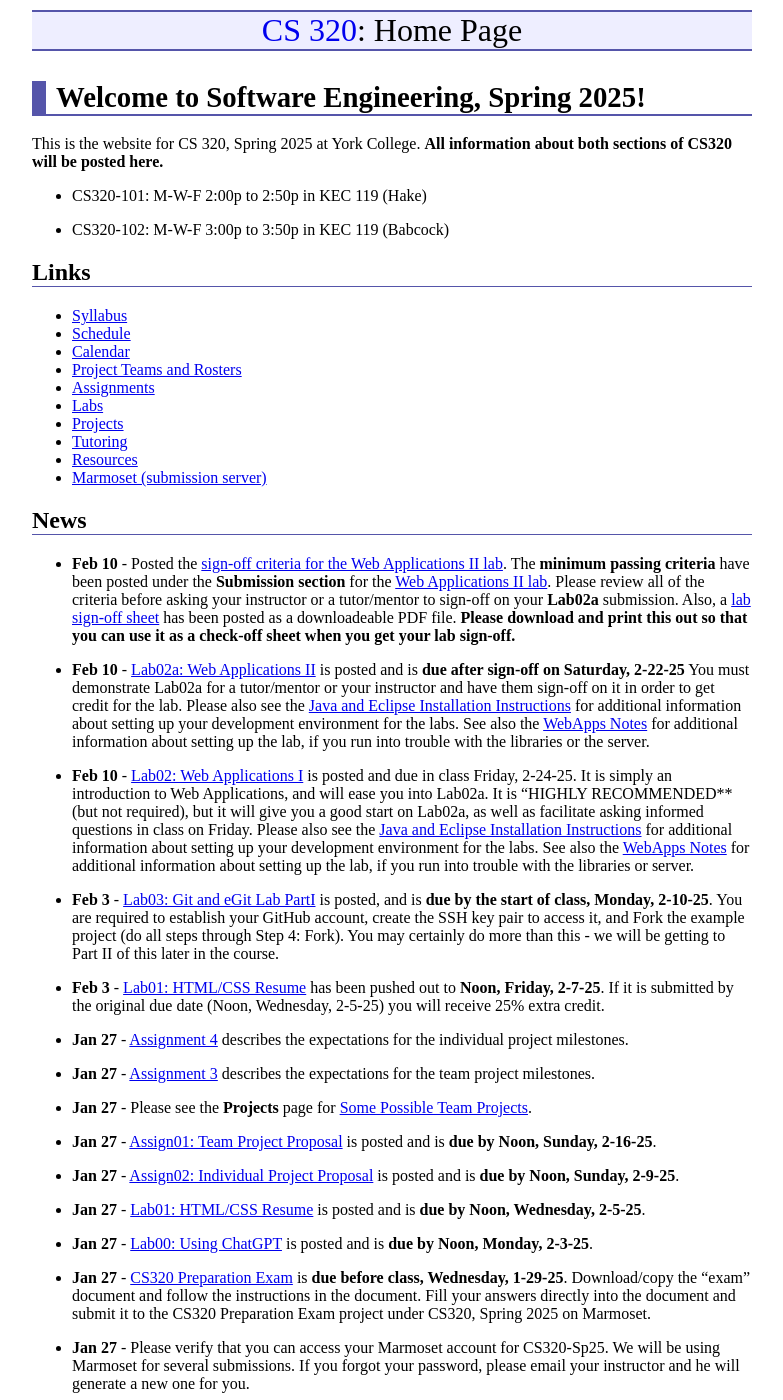
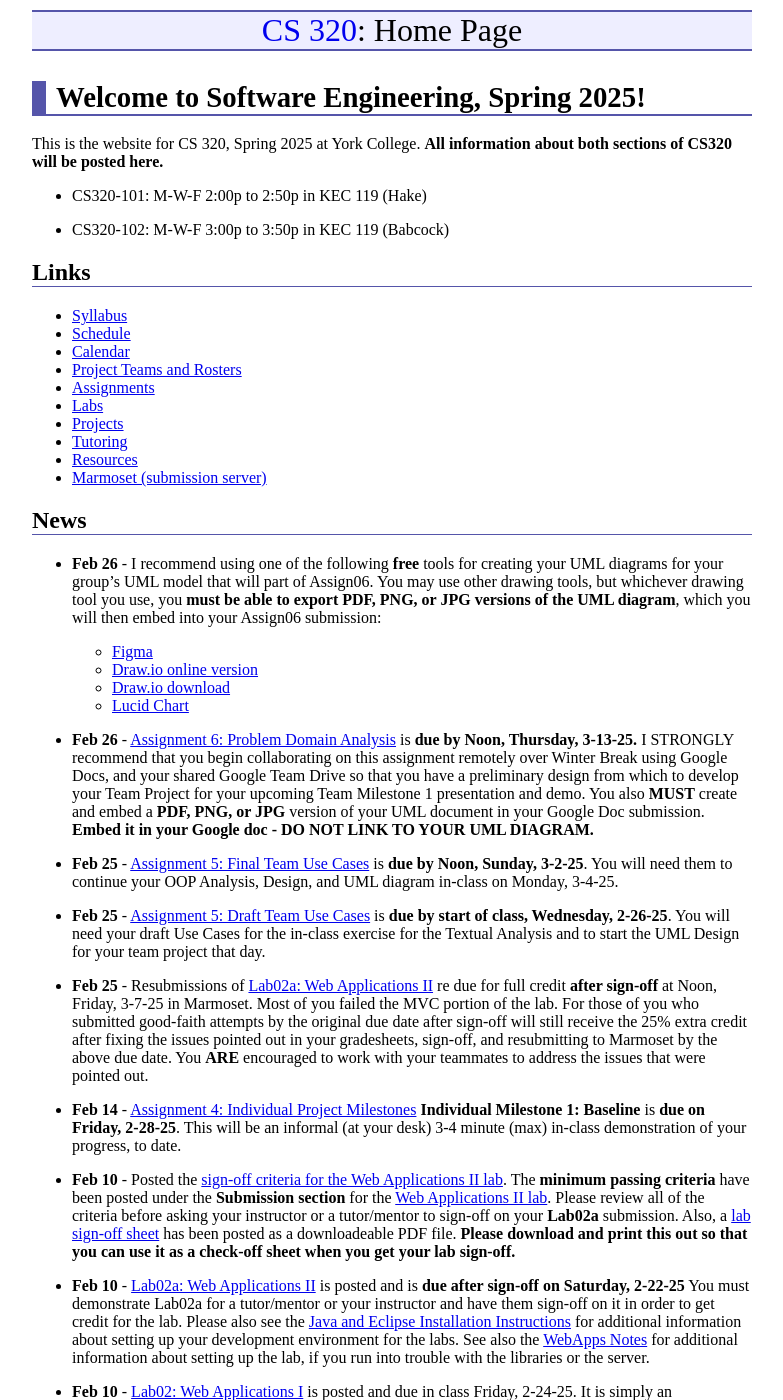
Before and after one commit to ycpcs/cs320-spring2025, a Jekyll site: the page built from index.md, in a window 1280 px wide and 1400 px high. Shown: the whole window, without its empty margins (248-1031 px from the left). Built offline with Jekyll 4.4.1, drawn with Linux system fonts in a browser that asks for light colours.

Commit message:
updated news

```diff
--- a/index.md
+++ b/index.md
@@ -74,29 +74,24 @@ As such, some of the links below could return 404 Page Not Found Errors.  We wil
 * **Feb 28** - [Team Project Milestone 1: Minimal Working System](assign/assign03.html) is due Wednesday, 3-13-24**.  This will be a FORMAL 10-12 minute (max) in-class team presentation/demonstration of your team's progress on your UI structure and navigation.  You should have the majority of your servlets and JSPs defined, and be able to navigate between most, if not all, of your pages.  Your HTML/CSS will still be in a rough state - don't worry about making it "pretty", focus on functionality over form.  There is **NO** expectation for having any of your SQL database implemented or working.  For the time being, if you want to persist user-entered data between your UI and your server, consider using the HTTP Session for that.
 
 
-* **Feb 20** - I recommend using one of the following **free** tools for creating your UML diagrams for your group's UML model that will part of Assign06.  You may use other drawing tools, but whichever drawing tool you use, you **must be able to export PDF, PNG, or JPG versions of the UML diagram**, which you will then embed into your Assign06 submission:
+-->
+
+* **Feb 26** - I recommend using one of the following **free** tools for creating your UML diagrams for your group's UML model that will part of Assign06.  You may use other drawing tools, but whichever drawing tool you use, you **must be able to export PDF, PNG, or JPG versions of the UML diagram**, which you will then embed into your Assign06 submission:
 
 	* [Figma](https://www.figma.com/)
 	* [Draw.io online version](https://app.diagrams.net/)
 	* [Draw.io download](https://www.drawio.com/)
 	* [Lucid Chart](https://www.lucidchart.com/)
 
-* **Feb 20** - [Assignment 6: Problem Domain Analysis](assign/assign06.html) is **due by Noon, Satureday, 3-9-24.**  I STRONGLY recommend that you begin collaborating on this assignment remotely over Winter Break using Google Docs, and your shared Google Team Drive so that you have a preliminary design from which to develop your Team Project for your upcoming Team Milestone 1 presentation and demo.  You also **MUST** create and embed a **PDF, PNG, or JPG** version of your UML document in your Google Doc submission. **Embed it in your Google doc - DO NOT LINK TO YOUR UML DIAGRAM.**
+* **Feb 26** - [Assignment 6: Problem Domain Analysis](assign/assign06.html) is **due by Noon, Thursday, 3-13-25.**  I STRONGLY recommend that you begin collaborating on this assignment remotely over Winter Break using Google Docs, and your shared Google Team Drive so that you have a preliminary design from which to develop your Team Project for your upcoming Team Milestone 1 presentation and demo.  You also **MUST** create and embed a **PDF, PNG, or JPG** version of your UML document in your Google Doc submission. **Embed it in your Google doc - DO NOT LINK TO YOUR UML DIAGRAM.**
 
-* **Feb 19** - [The Web Applications Lab](labs/lab02a.html) is **now due for full credit by the end of Wednesday, 2-21-24, w/sign-off**.  Labs that were submitted on or before the original due date (Monday 2-19-24) and have been signed-off, will receive 10% extra credit per day, i.e., a submission w/sign-off on Friday, 2-16-24 will receive 40% extra credit, a submission w/sign-off on Monday, 2-19-24 will receive 10% extra credit.
+* **Feb 25** - [Assignment 5: Final Team Use Cases](assign/assign05.html) is **due by Noon, Sunday, 3-2-25**.  You will need them to continue your OOP Analysis, Design, and UML diagram in-class on Monday, 3-4-25.
 
-* **Feb 18** - [Assignment 5: Final Team Use Cases](assign/assign05.html) is **due by Noon, Sunday, 2-25-24**.  You will need them to continue your OOP Analysis, Design, and UML diagram in-class on Monday, 2-26-24.
+* **Feb 25** - [Assignment 5: Draft Team Use Cases](assign/assign05.html) is **due by start of class, Wednesday, 2-26-25**.  You will need your draft Use Cases for the in-class exercise for the Textual Analysis and to start the UML Design for your team project that day.
 
-* **Feb 18** - [Assignment 5: Draft Team Use Cases](assign/assign05.html) is **due by start of class, Friday, 2-23-24**.  You will need your draft Use Cases for the in-class exercise for the Textual Analysis and to start the UML Design for your team project that day.
+* **Feb 25** - Resubmissions of [Lab02a: Web Applications II](labs/lab02a.html) re due for full credit **after sign-off** at Noon, Friday, 3-7-25 in Marmoset.  Most of you failed the MVC portion of the lab.  For those of you who submitted good-faith attempts by the original due date after sign-off will still receive the 25% extra credit after fixing the issues pointed out in your gradesheets, sign-off, and resubmitting to Marmoset by the above due date. You **ARE** encouraged to work with your teammates to address the issues that were pointed out.
 
-* **Feb 11** - [Assignment 4: Individual Project Milestones](assign/assign04.html) **Individual Milestone 1: Baseline** is **due on Wednesday, 2-28-24**.  This will be an informal (at your desk) 3-4 minute (max) in-class demonstration of your progress, to date.
-
-
-* **Feb 6** - [Assign02: Individual Project Proposal](assign/assign02.html) is posted and the **due date has been moved to Noon, Sunday, 2-11-24**.
-
-* **Feb 6** - [Assign01: Team Project Proposal](assign/assign01.html) is posted and the **due date has been moved to 7:00am, Wednesday, 2-14-24**.
-
--->
+* **Feb 14** - [Assignment 4: Individual Project Milestones](assign/assign04.html) **Individual Milestone 1: Baseline** is **due on Friday, 2-28-25**.  This will be an informal (at your desk) 3-4 minute (max) in-class demonstration of your progress, to date.
 
 * **Feb 10** - Posted the [sign-off criteria for the Web Applications II lab](labs/lab02a-signoff-criteria.html).  The **minimum passing criteria** have been posted under the **Submission section** for the [Web Applications II lab](labs/lab02a.html).  Please review all of the criteria before asking your instructor or a tutor/mentor to sign-off on your **Lab02a** submission.  Also, a [lab sign-off sheet](labs/CS320-Lab02a-WebApplicationsII-LabSignOff.pdf) has been posted as a downloadeable PDF file.  **Please download and print this out so that you can use it as a check-off sheet when you get your lab sign-off.**
 
```
